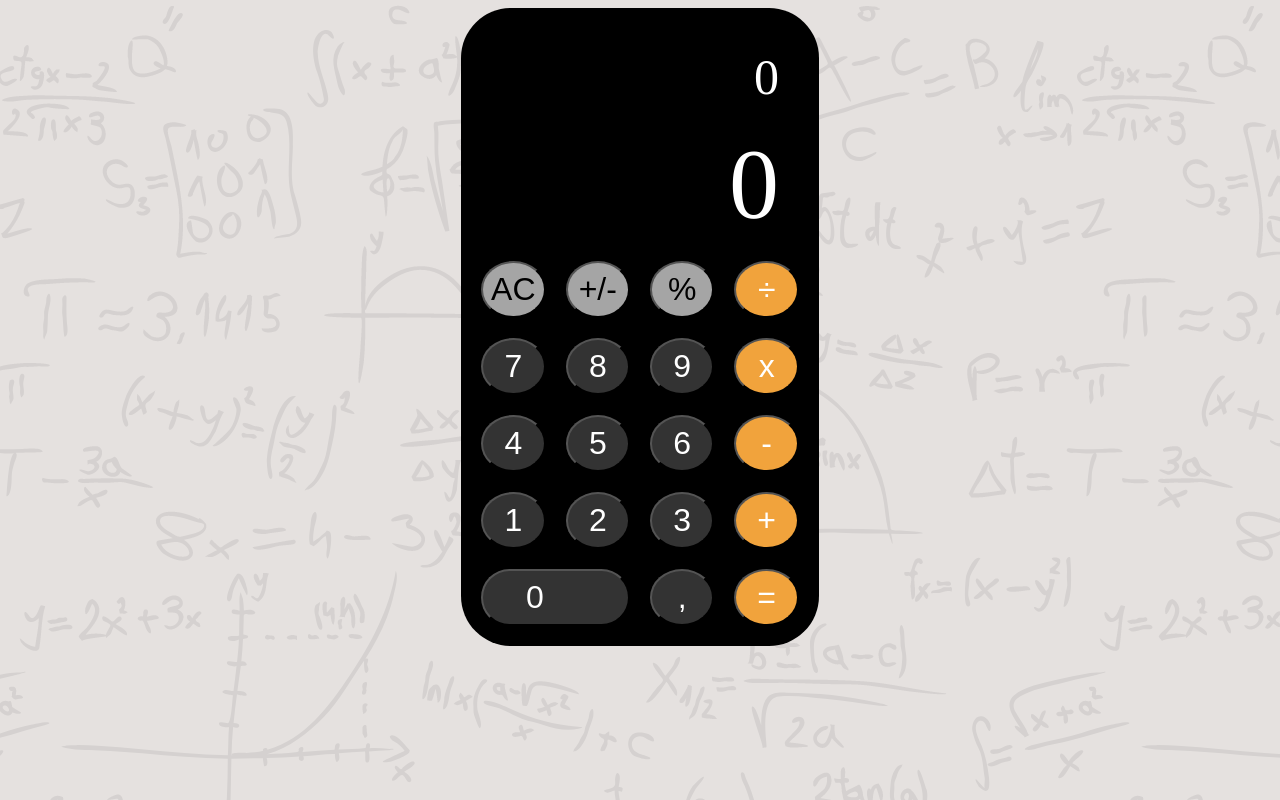
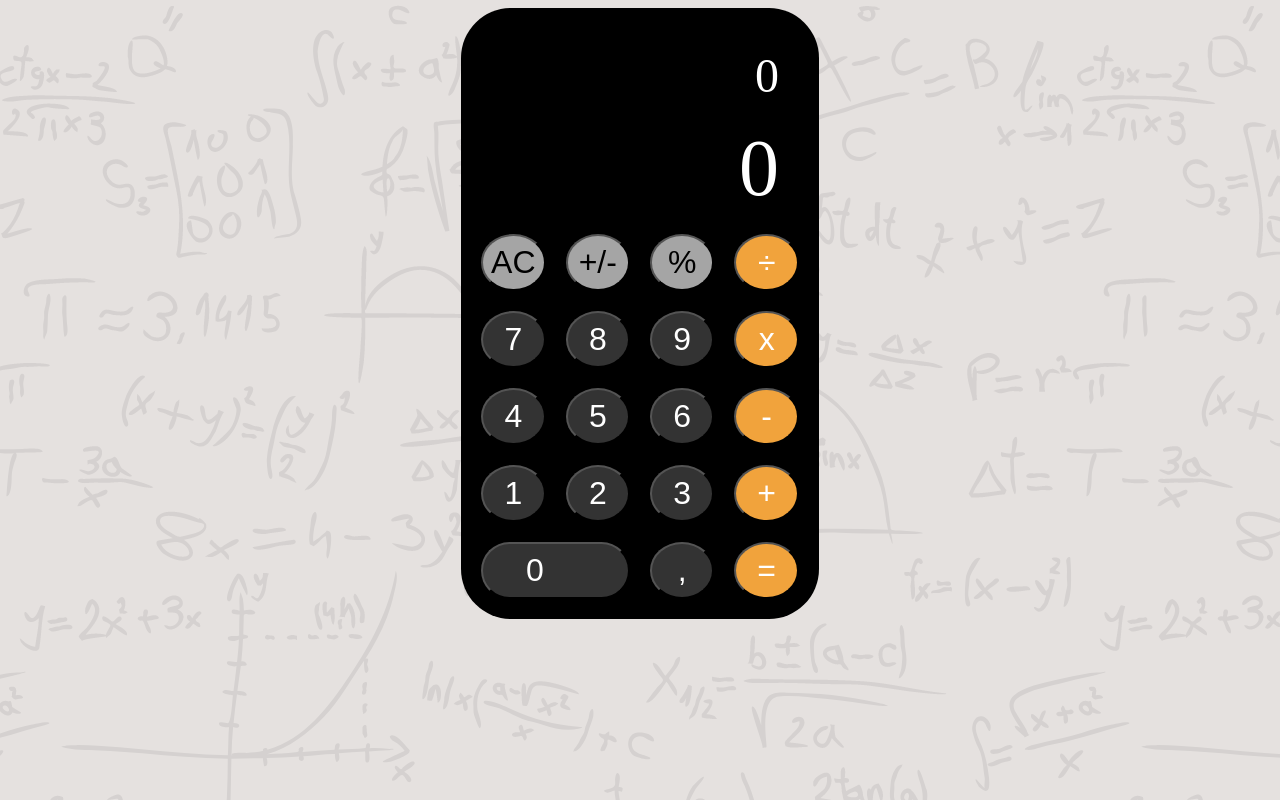
Before and after one commit to Lrpoblet/calculator.v1, a React (Create React App) app: page / in a window 1280 px wide. Built offline with nearby package versions, Linux system fonts and the light colour scheme.

Commit message:
add relative size to numbers a and improve styles

```diff
--- a/src/styles/App.css
+++ b/src/styles/App.css
@@ -1,11 +1,11 @@
+* {
+  box-sizing: border-box;
+}
+
 body {
   background-image: url(../images/background.png);
   display: flex;
   justify-content: center;
-}
-
-* {
-  box-sizing: border-box;
 }
 
 .App {
@@ -17,19 +17,19 @@ body {
 }
 
 .display {
-  font-size: 100px;
+  font-size: 5em;
   margin: 20px;
   text-align: right;
 }
 
 .display-small {
-  font-size: 70px;
-  margin: 50px 20px 20px 20px;
+  font-size: 4em;
+  margin: 29px 20px;
   text-align: right;
 }
 
 .oldNumber {
-  font-size: 50px;
+  font-size: 3em;
   margin: 20px;
   text-align: right;
 }
```
